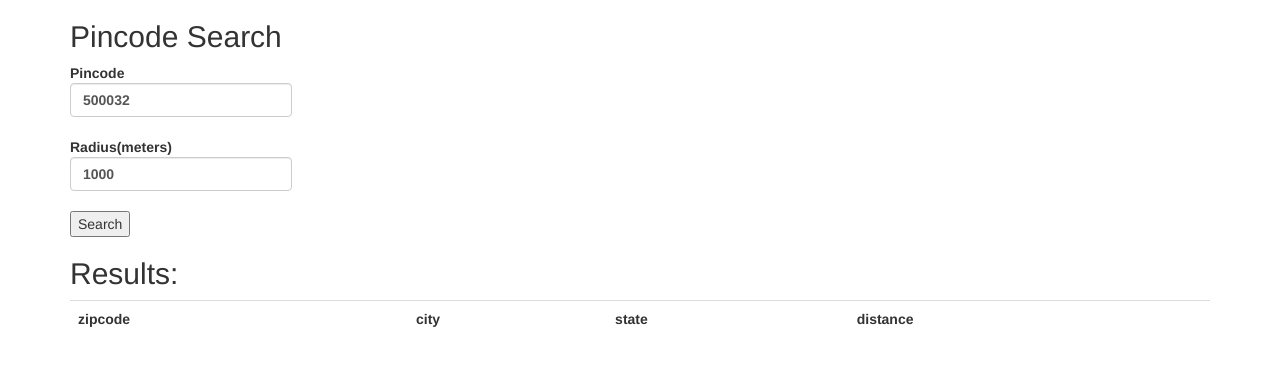
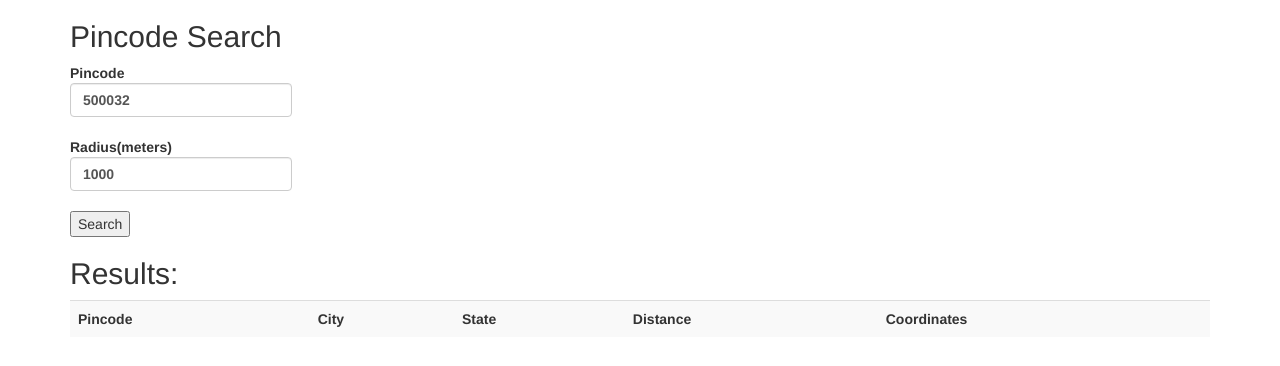
Before and after one commit to asnreddy/MyFirstApp, a website: page www/index.html in a window 1280 px wide. Drawn offline with nearby package versions, Linux system fonts and the light colour scheme; some packages are replaced by stand-ins of ours.

Commit message:
add new columns to results table

```diff
--- a/www/index.html
+++ b/www/index.html
@@ -24,18 +24,20 @@
 
     </form>
     <h2>Results:</h2>
-    <table class="table table-hover">
+    <table class="table table-hover table-striped">
      <tr>
-	    <th>zipcode </th>
-	    <th>city </th>
-	    <th>state</th>
-	    <th>distance</th>
+	    <th>Pincode </th>
+	    <th>City </th>
+	    <th>State</th>
+	    <th>Distance</th>
+	    <th>Coordinates</th>
 	  </tr>
 	  <tr ng-repeat="pincode in pincodelist">
 	    <td>{{ pincode.zipcode }}</td>
 	    <td>{{ pincode.city  }}</td>
 	    <td>{{ pincode.state_long  }}</td>
 	    <td>{{ pincode.distance  }}</td>
+	    <td>{{ pincode.geometry.coordinates  }}</td>
 	  </tr>
 	</table>
     </div>
```
